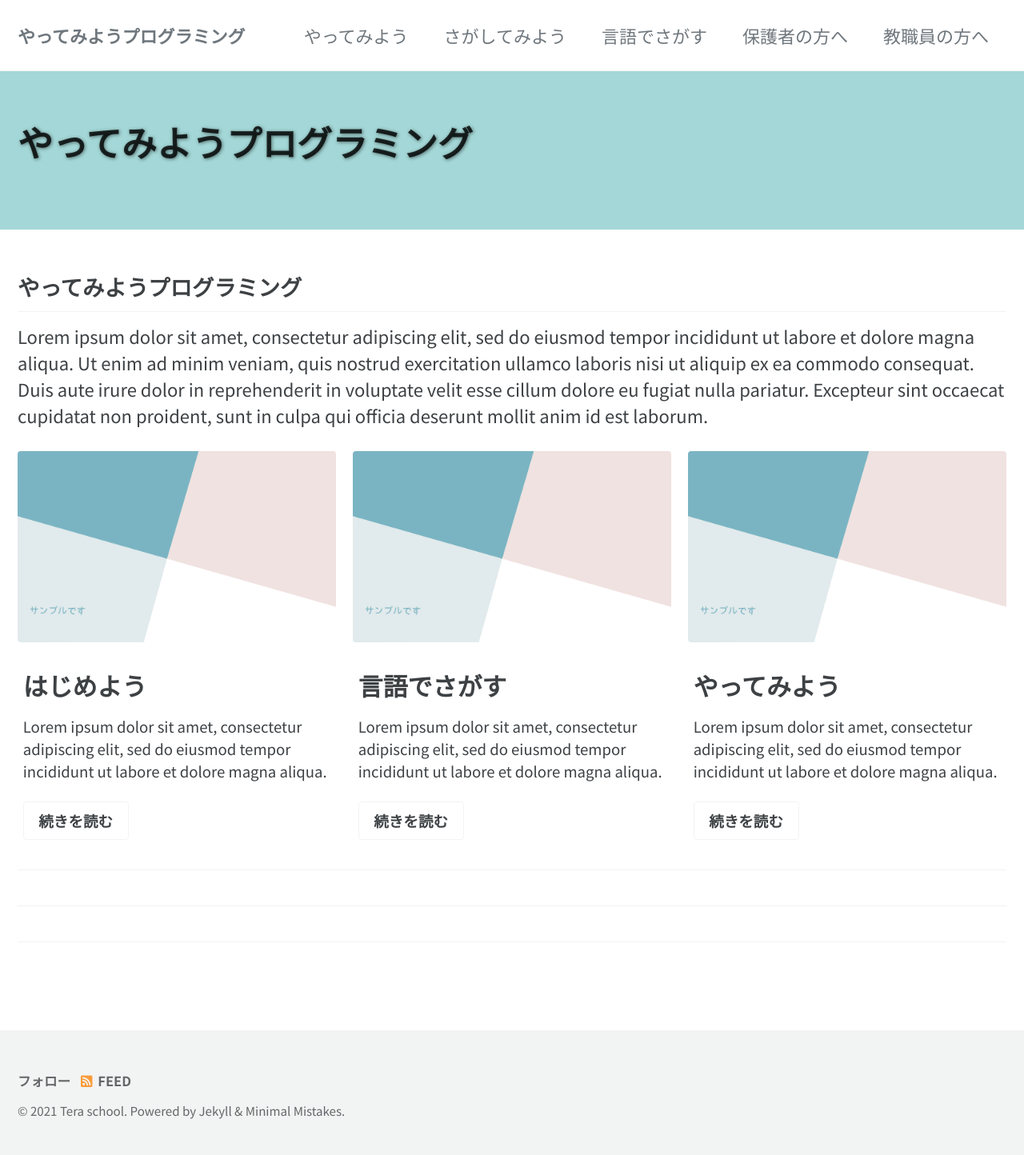
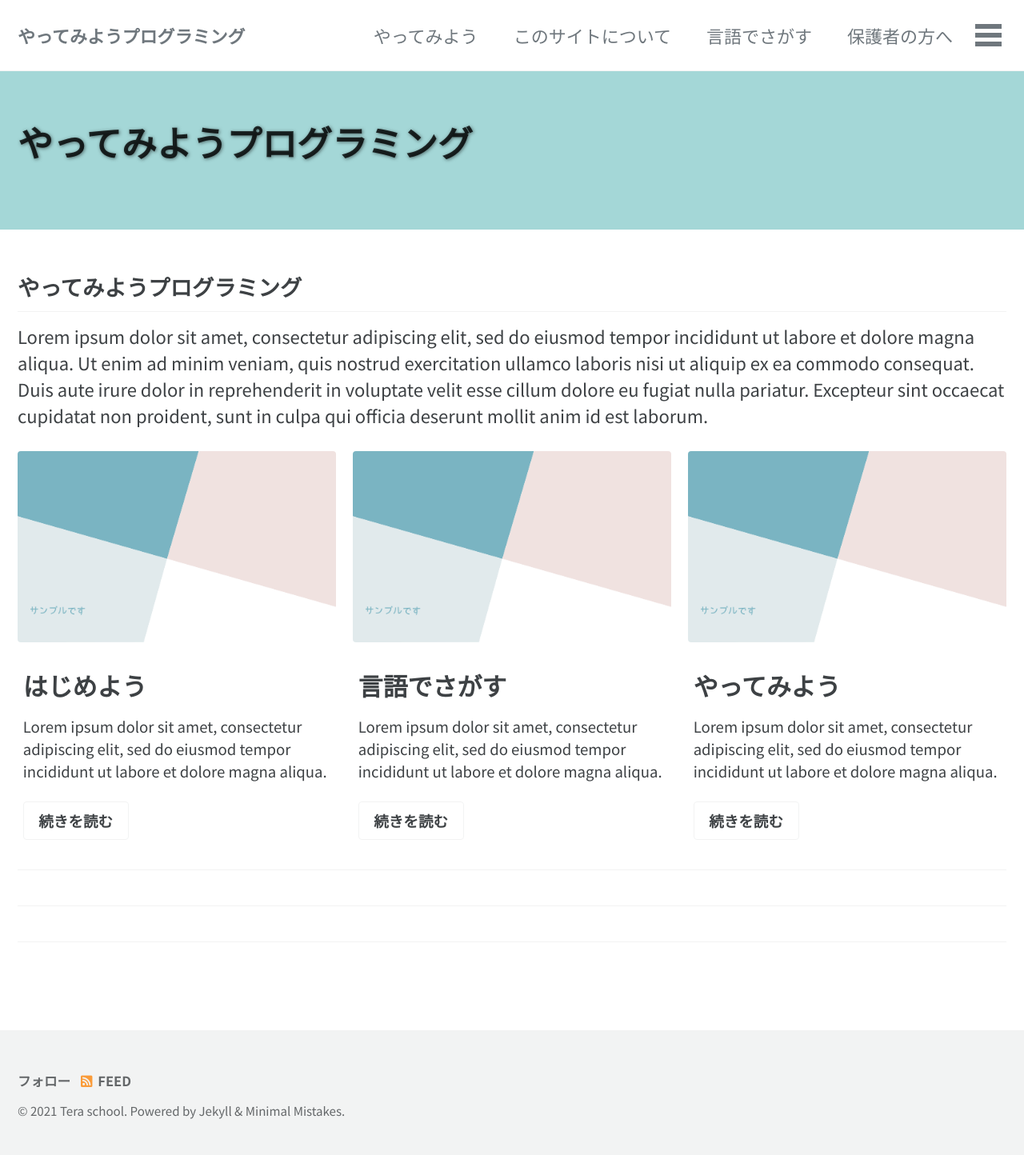
Before and after one commit to teraschool/teraschool.github.io, a Jekyll site: the page built from docs/index.md, in a window 1280 px wide. Shown: the whole page at 80% size. Built offline with Jekyll 4.4.1, drawn with Linux system fonts in a browser that asks for light colours; cached includes are drawn as plain includes.

Commit message:
ナビゲーションのテキストを変更

```diff
--- a/docs/_data/navigation.yml
+++ b/docs/_data/navigation.yml
@@ -2,7 +2,7 @@
 main:
   - title: "やってみよう"
     url: /try/
-  - title: "さがしてみよう"
+  - title: "このサイトについて"
     url: /about/
   - title: "言語でさがす"
     url: /languages/
```
